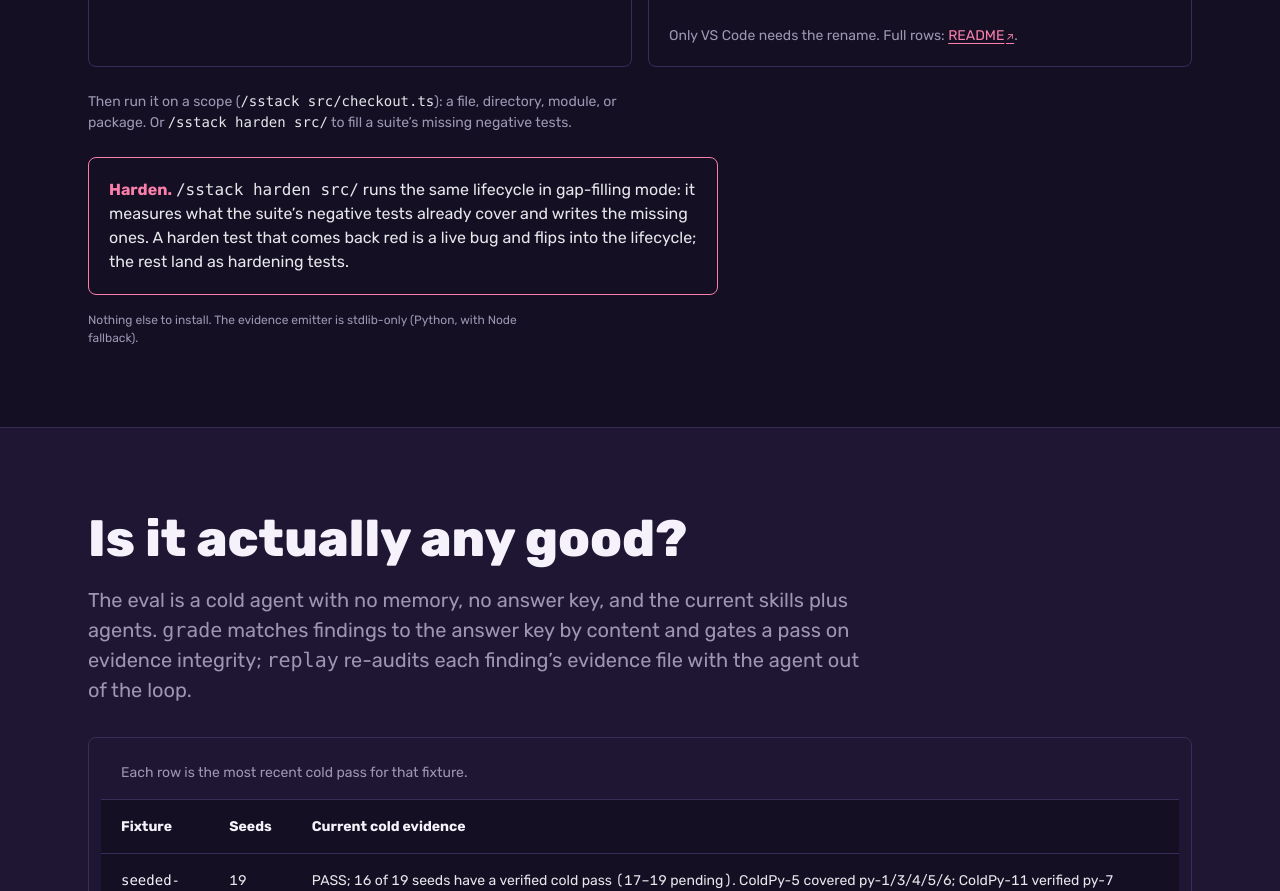
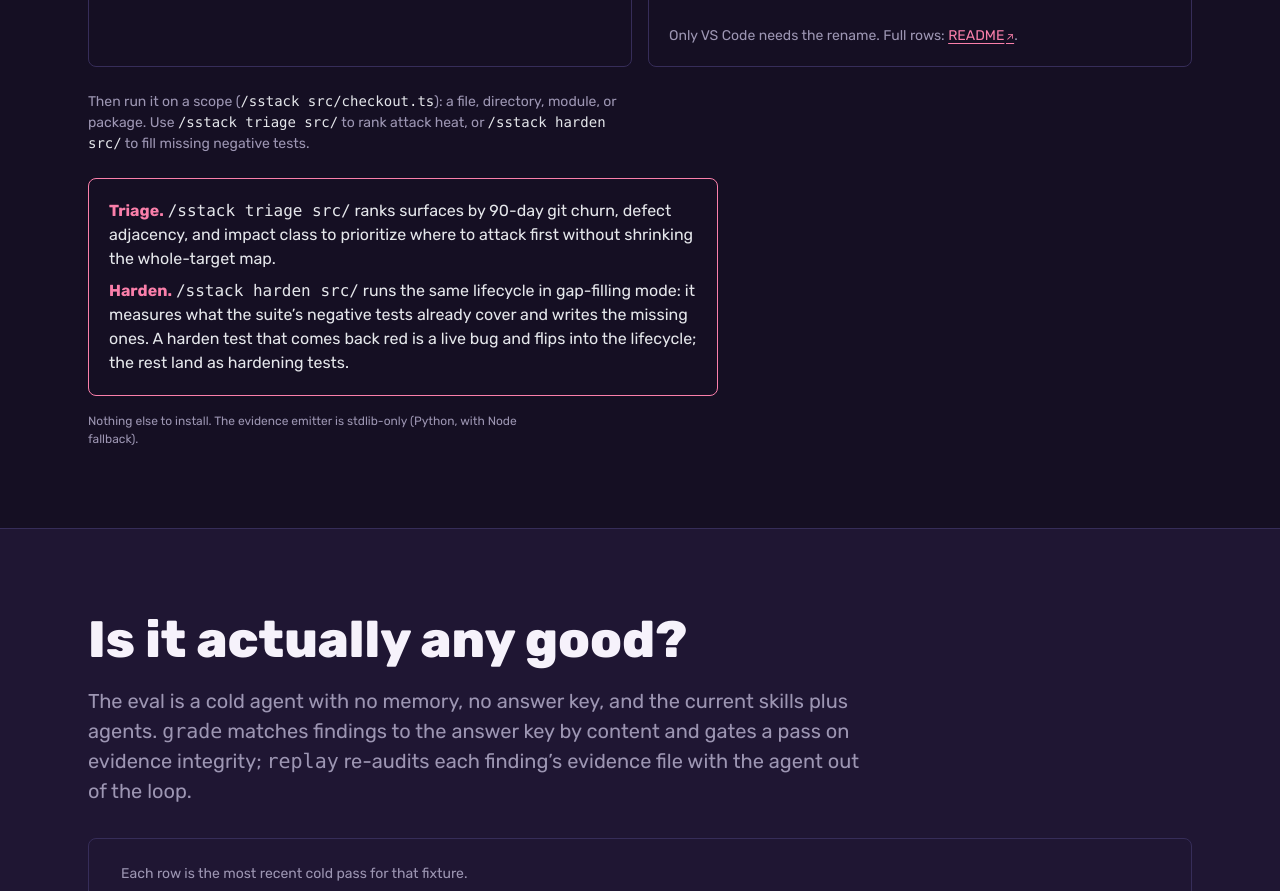
Before and after one commit to mhenke/sstack, a plain HTML site: page site/index.html in a window 1280 px wide. Shown: the part 4912-5803 px from the top of the page. Drawn offline with Linux system fonts and the light colour scheme.

Commit message:
docs(site): add triage subcommand definition alongside harden

```diff
--- a/site/index.html
+++ b/site/index.html
@@ -671,9 +671,10 @@
             <p class="install-note">Only VS Code needs the rename. Full rows: <a href="https://github.com/mhenke/sstack/blob/main/README.md#install-the-attacker-agents">README</a>.</p>
           </div>
         </div>
-        <p class="install-more">Then run it on a scope (<code>/sstack src/checkout.ts</code>): a file, directory, module, or package. Or <code>/sstack harden src/</code> to fill a suite’s missing negative tests.</p>
-        <aside class="callout" aria-label="Harden mode definition">
-          <p><strong>Harden.</strong> <code>/sstack harden src/</code> runs the same lifecycle in gap-filling mode: it measures what the suite’s negative tests already cover and writes the missing ones. A harden test that comes back red is a live bug and flips into the lifecycle; the rest land as hardening tests.</p>
+        <p class="install-more">Then run it on a scope (<code>/sstack src/checkout.ts</code>): a file, directory, module, or package. Use <code>/sstack triage src/</code> to rank attack heat, or <code>/sstack harden src/</code> to fill missing negative tests.</p>
+        <aside class="callout" aria-label="Triage and Harden mode definitions">
+          <p><strong>Triage.</strong> <code>/sstack triage src/</code> ranks surfaces by 90-day git churn, defect adjacency, and impact class to prioritize where to attack first without shrinking the whole-target map.</p>
+          <p style="margin-top:var(--space-2);"><strong>Harden.</strong> <code>/sstack harden src/</code> runs the same lifecycle in gap-filling mode: it measures what the suite’s negative tests already cover and writes the missing ones. A harden test that comes back red is a live bug and flips into the lifecycle; the rest land as hardening tests.</p>
         </aside>
         <p class="install-footnote">Nothing else to install. The evidence emitter is stdlib-only (Python, with Node fallback).</p>
       </div>
```
